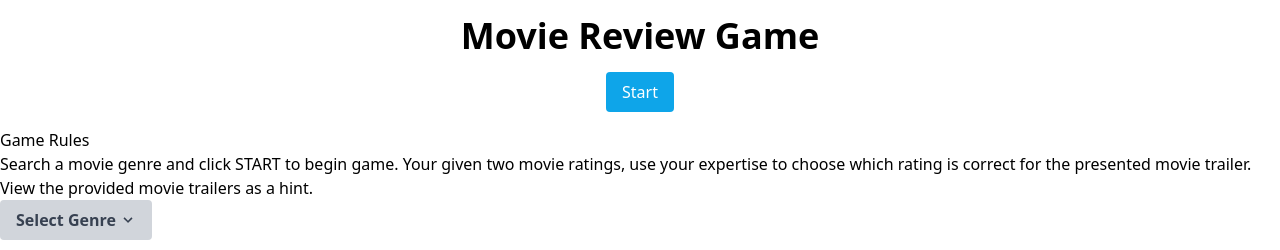
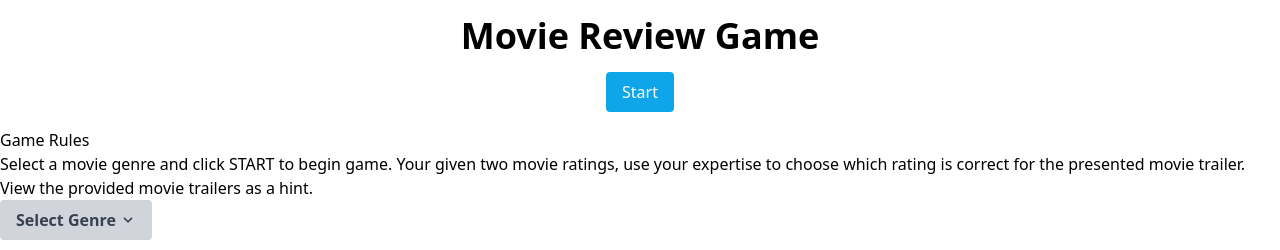
Before and after one commit to brittanyb89/Fresh_Rotten_Tomatoes, a website built with Vite: page index.html in a window 1280 px wide. Shown: the top 250 px of the page. Built offline with nearby package versions, Linux system fonts and the light colour scheme.

```diff
--- a/index.html
+++ b/index.html
@@ -33,7 +33,7 @@
       <section>
         <h2>Game Rules</h2>
         <p>
-          Search a movie genre and click START to begin game. Your given two
+          Select a movie genre and click START to begin game. Your given two
           movie ratings, use your expertise to choose which rating is correct
           for the presented movie trailer. View the provided movie trailers as a
           hint.
```
Also changed, not shown: src/assets/script.js (+17 -0 lines).
